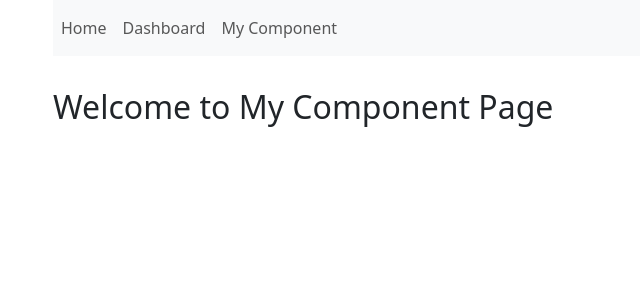
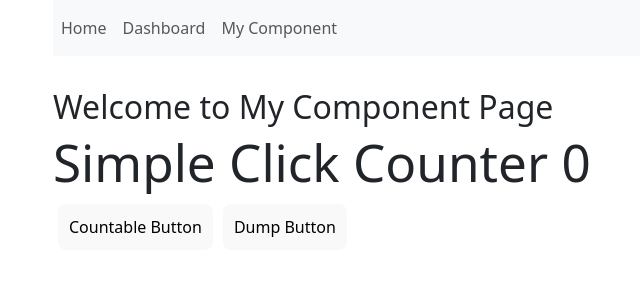
Before and after one commit to NA-Siddiky/question-pro, a React (Vite) app: page /my-component in a window 1280 px wide. Shown: the top 300 px of the page, without its empty margins (29-669 px from the left). Built offline with nearby package versions, Linux system fonts and the light colour scheme.

Commit message:
adding button at my component

```diff
--- /dev/null
+++ b/src/components/Common/Button/Button.tsx
@@ -0,0 +1,24 @@
+// ButtonComponent.tsx
+import React from "react";
+
+interface ButtonComponentProps {
+  onClick?: () => void;
+  children?: string;
+}
+
+// ButtonComponent.tsx
+const ButtonComponent: React.FC<ButtonComponentProps> = ({
+  children,
+  ...props
+}) => {
+  return (
+    <button
+      {...props}
+      style={{ padding: "10px", margin: "5px", cursor: "pointer" }}
+    >
+      {children}
+    </button>
+  );
+};
+
+export default ButtonComponent;
--- a/src/components/MyComponent/MyComponent.tsx
+++ b/src/components/MyComponent/MyComponent.tsx
@@ -1,9 +1,27 @@
 // file: src/components/MyComponent/MyComponent.tsx
 
-import React from "react";
+import React, { useState } from "react";
+import ButtonComponent from "../Common/Button/Button";
 
 const MyComponent: React.FC = () => {
-  return <h2>Welcome to My Component Page</h2>;
+  const [count, setCount] = useState(0);
+
+  const handleClick = () => {
+    setCount(count + 1);
+  };
+
+  return (
+    <>
+      <h2>Welcome to My Component Page </h2>
+      <div>
+        <h1>Simple Click Counter {count}</h1>
+        <ButtonComponent onClick={handleClick}>
+          Countable Button
+        </ButtonComponent>
+        <ButtonComponent>Dump Button</ButtonComponent>
+      </div>
+    </>
+  );
 };
 
 export default MyComponent;
```
